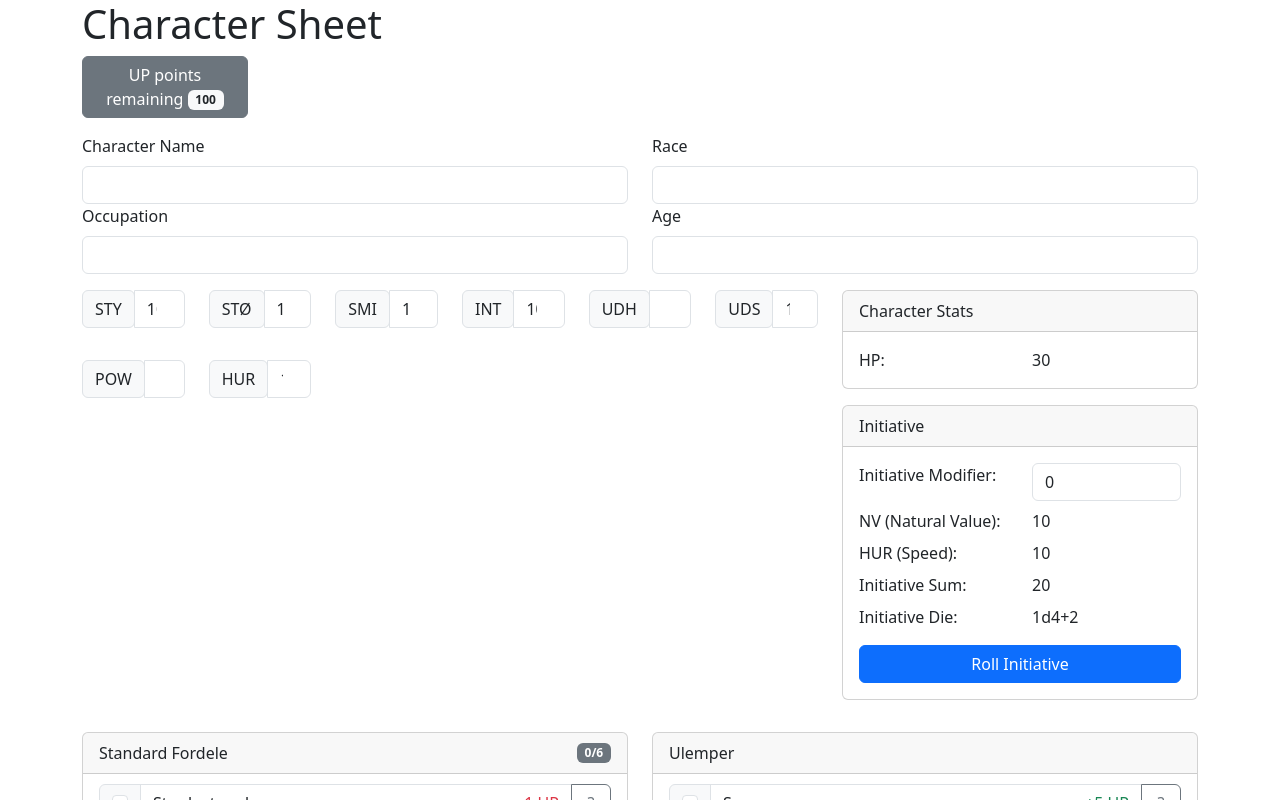
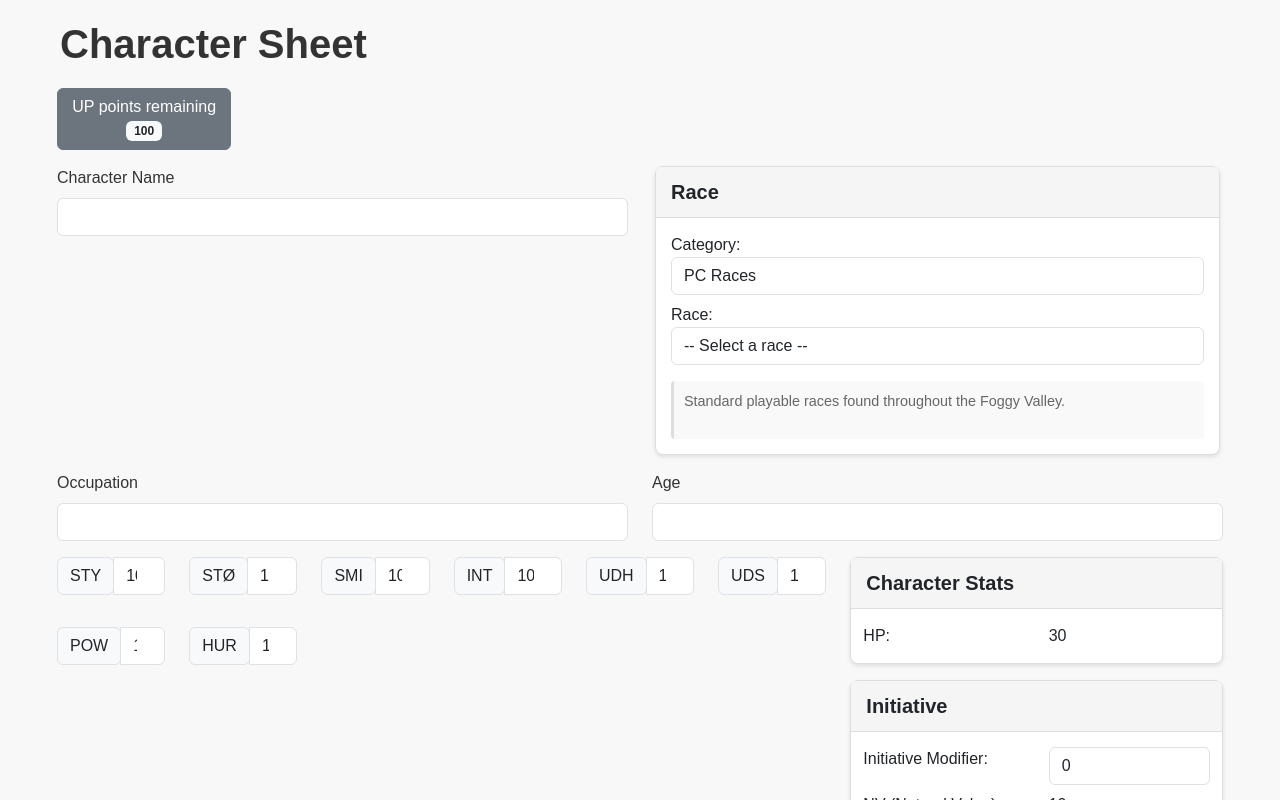
Before and after one commit to sofusalbertsen/foggy-chars, a Vue app: page / in a window 1280 px wide. Shown: the top 800 px of the page. Built offline with nearby package versions, Linux system fonts and the light colour scheme.

Commit message:
Add RaceSelector component and integrate race selection functionality in character creation

```diff
--- a/src/App.vue
+++ b/src/App.vue
@@ -6,7 +6,7 @@
     </div>
     <div class="row mb-3">
       <Freetext fieldname="Character Name" />
-      <Freetext fieldname="Race" />
+      <RaceSelector />
       <Freetext fieldname="Occupation" />
       <Freetext fieldname="Age" />
     </div>
@@ -74,6 +74,7 @@ import Hp from './components/Hp.vue'
 import Freetext from './components/Freetext.vue'
 import Initiative from './components/Initiative.vue'
 import AdvantageSelector from './components/AdvantageSelector.vue'
+import RaceSelector from './components/RaceSelector.vue'
 
 export default {
   components: {
@@ -83,6 +84,7 @@ export default {
     Freetext,
     Initiative,
     AdvantageSelector,
+    RaceSelector,
   },
 
   setup() {
@@ -111,5 +113,105 @@ export default {
 </script>
 
 <style>
-/* Your global styles here */
+/* Global styles */
+body {
+  font-family: 'Arial', sans-serif;
+  background-color: #f8f8f8;
+  color: #333;
+}
+
+.container {
+  max-width: 1200px;
+  margin: 0 auto;
+  padding: 20px;
+}
+
+h1 {
+  font-size: 2.5rem;
+  font-weight: bold;
+  margin-bottom: 20px;
+}
+
+.card {
+  border: 1px solid #ddd;
+  border-radius: 8px;
+  box-shadow: 0 2px 4px rgba(0, 0, 0, 0.1);
+}
+
+.card-header {
+  background-color: #f5f5f5;
+  border-bottom: 1px solid #ddd;
+  padding: 10px 15px;
+  font-size: 1.25rem;
+  font-weight: bold;
+}
+
+.card-body {
+  padding: 15px;
+}
+
+.row {
+  display: flex;
+  flex-wrap: wrap;
+  margin-right: -15px;
+  margin-left: -15px;
+}
+
+.col-md-8,
+.col-md-4,
+.col-md-6,
+.col-md-12 {
+  position: relative;
+  width: 100%;
+  padding-right: 15px;
+  padding-left: 15px;
+}
+
+.col-md-8 {
+  flex: 0 0 66.66667%;
+  max-width: 66.66667%;
+}
+
+.col-md-4 {
+  flex: 0 0 33.33333%;
+  max-width: 33.33333%;
+}
+
+.col-md-6 {
+  flex: 0 0 50%;
+  max-width: 50%;
+}
+
+.col-md-12 {
+  flex: 0 0 100%;
+  max-width: 100%;
+}
+
+.mb-3 {
+  margin-bottom: 1rem;
+}
+
+.advantage-selector {
+  margin-bottom: 1rem;
+}
+
+.advantage-selector .title {
+  font-size: 1.25rem;
+  font-weight: bold;
+  margin-bottom: 10px;
+}
+
+.advantage-selector .options {
+  list-style: none;
+  padding: 0;
+}
+
+.advantage-selector .options li {
+  padding: 5px 0;
+  border-bottom: 1px solid #ddd;
+}
+
+.advantage-selector .options li:last-child {
+  border-bottom: none;
+}
 </style>
--- /dev/null
+++ b/src/components/RaceSelector.vue
@@ -0,0 +1,102 @@
+<template>
+  <div class="col-md-6 mb-3">
+    <div class="card">
+      <div class="card-header">Race</div>
+      <div class="card-body">
+        <div class="race-selector">
+          <div class="form-group">
+            <label for="race-category">Category:</label>
+            <select id="race-category" v-model="selectedCategory" class="form-control mb-2">
+              <option v-for="category in categories" :key="category.id" :value="category.id">
+                {{ category.name }}
+              </option>
+            </select>
+          </div>
+
+          <div class="form-group">
+            <label for="race-selection">Race:</label>
+            <select
+              id="race-selection"
+              v-model="selectedRace"
+              class="form-control"
+              :disabled="!currentRaces.length"
+            >
+              <option value="">-- Select a race --</option>
+              <option v-for="race in currentRaces" :key="race" :value="race">
+                {{ race }}
+              </option>
+            </select>
+          </div>
+
+          <div v-if="showDescription" class="mt-3 race-description">
+            <p>{{ description }}</p>
+          </div>
+        </div>
+      </div>
+    </div>
+  </div>
+</template>
+
+<script>
+import { ref, computed } from 'vue'
+import { useCharacterStore } from '../stores/characterStore'
+import { getRaces } from '../data/races'
+
+export default {
+  setup() {
+    const characterStore = useCharacterStore()
+    const races = getRaces()
+    const selectedCategory = ref('pc')
+    const selectedRace = ref('')
+
+    const categories = computed(() => [
+      { id: 'pc', name: 'PC Races' },
+      { id: 'specialPC', name: 'Special PC Races' },
+      { id: 'npcIntelligent', name: 'NPC - Intelligent' },
+      { id: 'npcAnimalistic', name: 'NPC - Animalistic' },
+      { id: 'undead', name: 'Undead' },
+      { id: 'astral', name: 'Astral/Dream Beings' },
+    ])
+
+    const currentRaces = computed(() => {
+      return races[selectedCategory.value] || []
+    })
+
+    const description = computed(() => {
+      if (selectedCategory.value === 'pc') {
+        return 'Standard playable races found throughout the Foggy Valley.'
+      } else if (selectedCategory.value === 'specialPC') {
+        return 'Unusual but still playable races, requiring DM approval.'
+      } else {
+        return 'These races are typically not playable characters and are usually controlled by the DM.'
+      }
+    })
+
+    const showDescription = computed(() => selectedCategory.value !== '')
+
+    return {
+      characterStore,
+      selectedCategory,
+      selectedRace,
+      categories,
+      currentRaces,
+      description,
+      showDescription,
+    }
+  },
+}
+</script>
+
+<style scoped>
+.race-selector {
+  width: 100%;
+}
+.race-description {
+  font-size: 0.9rem;
+  color: #666;
+  background-color: #f9f9f9;
+  padding: 10px;
+  border-radius: 4px;
+  border-left: 3px solid #ddd;
+}
+</style>
--- /dev/null
+++ b/src/data/races.js
@@ -0,0 +1,103 @@
+/**
+ * Race data organized by categories
+ * Based on Tågedalen races
+ */
+export function getRaces() {
+  return {
+    pc: [
+      'Alf',
+      'Amazone',
+      'Darogar',
+      'Dværg',
+      'Elver',
+      'Gnom',
+      'Hakaimon',
+      'Halvelver',
+      'Kendar',
+      'Ork og underarter',
+      'Menneske',
+      'Savtiri',
+      'Urox',
+      'Øglemand',
+    ],
+
+    specialPC: [
+      'Alien',
+      'Android',
+      'Animorph',
+      'Azurin',
+      'Blandingsracer',
+      'Cactacae',
+      'Kuo-toa',
+      'Mutant',
+      'Nabú',
+    ],
+
+    npcIntelligent: [
+      'Anophelli',
+      'Caro-Yän',
+      'De Højpandede',
+      'Drage',
+      'Drelock',
+      'Dæmon',
+      'Djævel',
+      'Djævlehoved',
+      'Elkaimon',
+      'Engel',
+      'Gigant',
+      'Grelin',
+      'Grif',
+      'Grolk',
+      'Harpy',
+      'Hornbæst',
+      'Hårfod',
+      'Imp',
+      'Kæmpe',
+      'Lycantroph',
+      'Ookean',
+      'Rogülach',
+      'Spytter',
+      'Tarmos',
+      'Titan',
+      'Töel',
+      'Trold',
+      'Turock',
+      'Vermen',
+      'Yavmanjë',
+      'Zoug',
+    ],
+
+    npcAnimalistic: [
+      'Bjørn',
+      'Claw Viper',
+      'Dinosaur',
+      'Elefant',
+      'Fabeldyr',
+      'Fimir',
+      'Flodhest',
+      'Gnaver',
+      'Gorebæst',
+      'Hest',
+      'Kavu',
+      'Kimær',
+      'Malborous',
+      'Manticore',
+      'Mutalith Vortex Beast',
+      'Mås',
+      'Nementhäl',
+      'Næsehorn',
+      'Pindsvin',
+      'Rovkatte',
+      'Syrehund',
+      'Ulv/varg',
+      'Vulker',
+    ],
+
+    undead: ['Undead', 'Vampyr', 'Vargheist'],
+
+    astral: ['Drømmeæder', 'Sommerfugle-drage', 'Ond ånd', 'Drømmevogter'],
+  }
+}
+
+// Optional: Add more functions here if you want to provide additional race-related information
+// such as getRaceDescription() or getRaceAbilities() in the future
```
